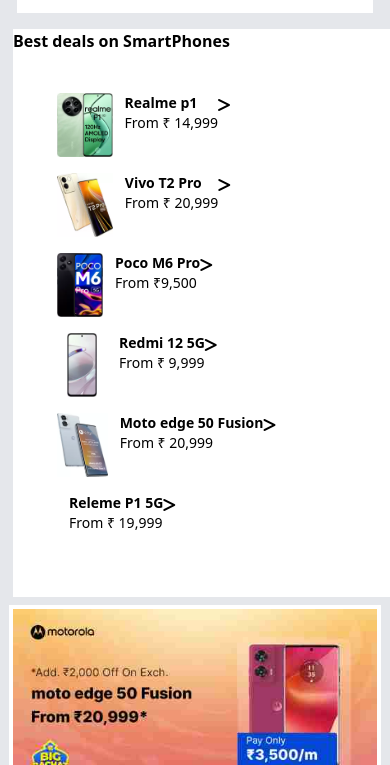
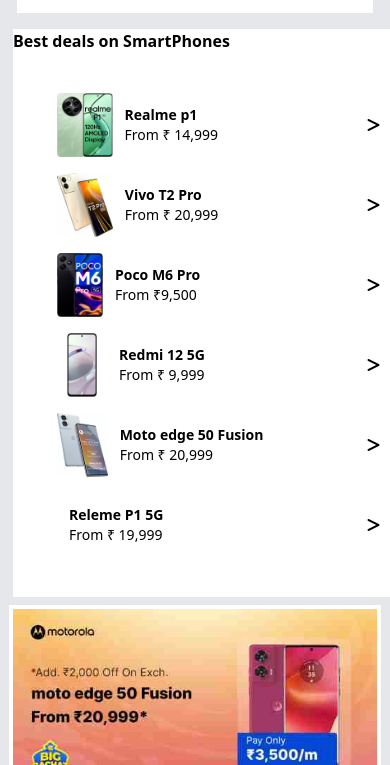
Before and after one commit to 6102-siddharth/flipkart-clone, a plain HTML site: page index.html in a window 390 px wide. Shown: the part 596-1361 px from the top of the page. Drawn offline with nearby package versions, Linux system fonts and the light colour scheme.

Commit message:
Responsive added

```diff
--- a/index.html
+++ b/index.html
@@ -88,57 +88,68 @@
 
             <h1 class="font-bold">Best deals on SmartPhones</h1>
             <div class="md:flex justify-evenly m-4 p-4 lg:w-[80vw]  w-[94vw] overflow-x-scroll gap-4">
-                <div class="flex md:block md:border border-1 px-3 py-2 min-w-[200px]">
+                <div class="flex justify-between">
+                    <div class="flex flex-wrap md:block md:border border-1 px-3 py-2 min-w-[200px] ">
                         <img class="h-[64px] md:h-[200px]" src="./asserts/Realmep1 5G.webp" alt="" srcset="">
-                    <div class="ml-3">
+                        <div class="ml-3 self-center">
                             <h1 class="md:text-center text-sm font-bold">Realme p1</h1>
                             <h1 class="md:text-center text-sm">From ₹ 14,999</h1>
                         </div>
-                    <div class="md:hidden"><i class="fa-solid fa-greater-than"></i></div>
                     </div>
-                <div class="flex md:block md:border border-1 px-3 py-2 min-w-[200px]">
+                    <div class="md:hidden self-center"><i class="fa-solid fa-greater-than"></i></div>
+                </div>
+                <div class="flex justify-between">
+                    <div class="flex md:block md:border border-1 px-3 py-2 min-w-[200px] ">
                         <img class="h-[64px] md:h-[200px]" src="./asserts/VivoT2Pro5G.webp" alt="" srcset="">
-                    <div class="ml-3">
+                        <div class="ml-3 self-center">
                             <h1 class="md:text-center text-sm font-bold">Vivo T2 Pro</h1>
                             <h1 class="md:text-center text-sm">From ₹ 20,999</h1>
                         </div>
-                    <div class="md:hidden"><i class="fa-solid fa-greater-than"></i></div>
                     </div>
-                <div class="flex md:block md:border border-1 px-3 py-2 min-w-[200px]">
+                    <div class="md:hidden self-center"><i class="fa-solid fa-greater-than"></i></div>
+                </div>
+                <div class="flex justify-between">
+                    <div class="flex md:block md:border border-1 px-3 py-2 min-w-[200px] ">
                         <img class="h-[64px] md:h-[200px]" src="./asserts/PocoM6PRO5G.webp" alt="" srcset="">
-                    <div class="ml-3">
+                        <div class="ml-3 self-center">
                             <h1 class="md:text-center text-sm font-bold">Poco M6 Pro</h1>
                             <h1 class="md:text-center text-sm">From ₹9,500</h1>
                         </div>
-                    <div class="md:hidden"><i class="fa-solid fa-greater-than"></i></div>
                     </div>
-
+                    <div class="md:hidden self-center"><i class="fa-solid fa-greater-than"></i></div>
+                </div>
+                <div class="flex justify-between">
                     <div class="flex md:block md:border border-1 w-[200px] px-3 py-2 min-w-[200px]">
                         <div class="flex justify-center w-[50px] md:w-full">
-                        <img class="h-[64px] md:h-[200px] justify-self-center" src="./asserts/Redmi125G.webp" alt=""
-                            srcset="">
+                            <img class="h-[64px] md:h-[200px]" src="./asserts/Redmi125G.webp" alt="" srcset="">
                         </div>
-                    <div class="ml-3">
-                        <h1 class="md:text-center text-sm font-bold">Redmi 12 5G</h1>
+                        <div class="ml-3 self-center gap-x-1">
+                            <h1 class="md:text-center text-sm font-bold justi">Redmi 12 5G</h1>
                             <h1 class="md:text-center text-sm">From ₹ 9,999</h1>
                         </div>
-                    <div class="md:hidden"><i class="fa-solid fa-greater-than"></i></div>
                     </div>
+                    <div class="md:hidden self-center"><i class="fa-solid fa-greater-than"></i></div>
+                </div>
+                <div class="flex justify-between">
                     <div class="flex md:block md:border border-1 px-3 py-2 min-w-[200px]">
-                    <img class="h-[64px] md:h-[200px]" src="./asserts/Motorola edge 50 fusion.webp" alt="" srcset="">
-                    <div class="ml-3">
+                        <img class="h-[64px] md:h-[200px]" src="./asserts/Motorola edge 50 fusion.webp" alt=""
+                            srcset="">
+                        <div class="ml-3 self-center">
                             <h1 class="md:text-center text-sm font-bold">Moto edge 50 Fusion</h1>
                             <h1 class="md:text-center text-sm">From ₹ 20,999</h1>
                         </div>
-                    <div class="md:hidden"><i class="fa-solid fa-greater-than"></i></div>
                     </div>
+                    <div class="md:hidden self-center"><i class="fa-solid fa-greater-than"></i></div>
+                </div>
+                <div class="flex justify-between">
                     <div class="flex md:block md:border border-1 px-3 py-2 min-w-[200px]">
                         <img class="h-[64px] md:h-[200px]" src="./asserts/RealmE p1 Pro 5G.webp" alt="" srcset="">
-                    <div class="ml-3">
+                        <div class="ml-3 self-center">
                             <h1 class="md:text-center text-sm font-bold">Releme P1 5G</h1>
                             <h1 class="md:text-center text-sm">From ₹ 19,999</h1>
                         </div>
-                    <div class="md:hidden"><i class="fa-solid fa-greater-than"></i></div>
+                    </div>
+                    <div class="md:hidden self-center"><i class="fa-solid fa-greater-than"></i></div>
                 </div>
             </div>
         </div>
```
Lines whose indentation alone changed are shown as unchanged.
